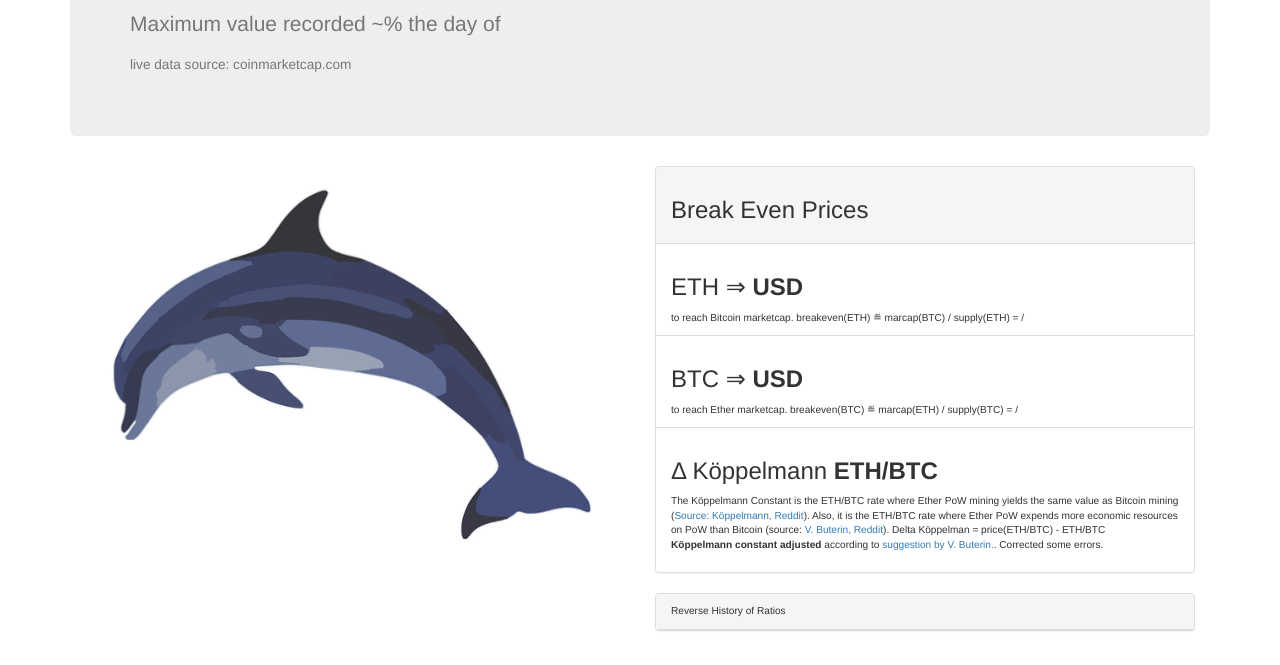
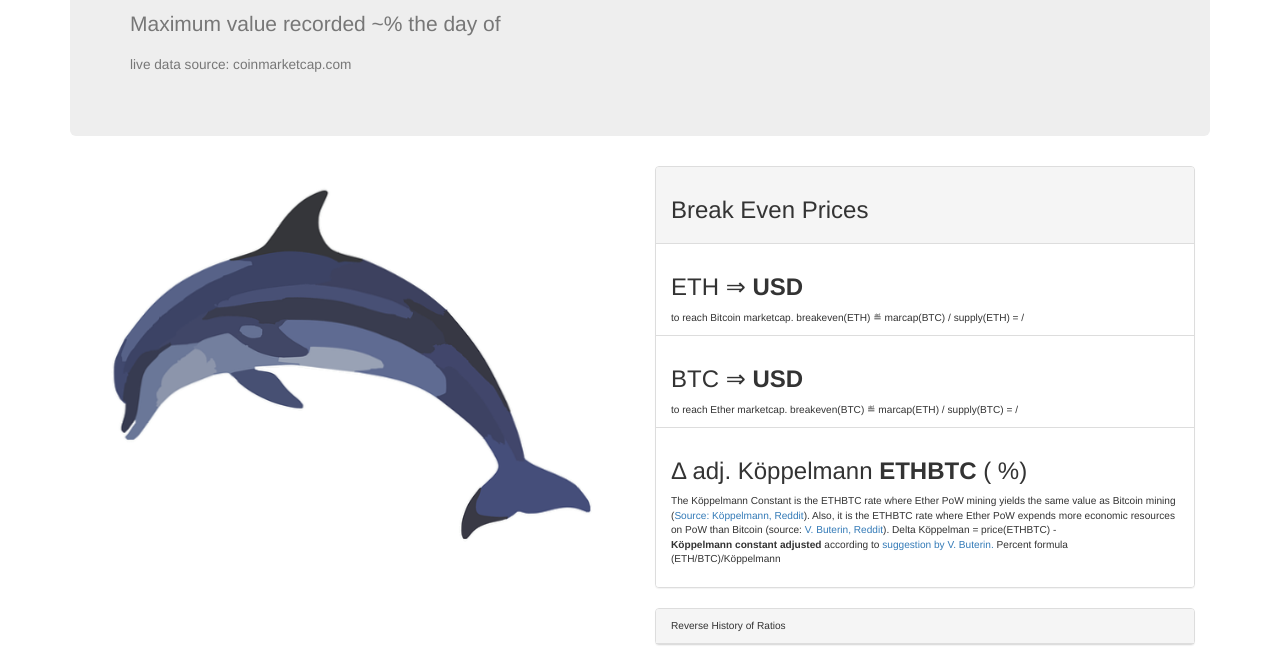
Before and after one commit to rolandkofler/flipper, a plain HTML site: page index.html in a window 1280 px wide. Shown: the part 399-1064 px from the top of the page. Drawn offline with nearby package versions, Linux system fonts and the light colour scheme; no server answers.

Commit message:
köppelpercentage

```diff
--- a/index.html
+++ b/index.html
@@ -62,10 +62,10 @@
 						 <li class="list-group-item "><h3>ETH <strong><span class="display_eth_price"></span> </strong> &#8658; <strong><span class="display_eth_breakevenprice"></span> USD</strong></h3> to reach Bitcoin marketcap. breakeven(ETH) ≝ marcap(BTC) / supply(ETH) = <span class="display_btc_marcap number"></span> / <span class="display_eth_supply number"></span></li>
 						 <li class="list-group-item "><h3>BTC <strong><span class="display_btc_price"></span> </strong> &#8658; <strong><span class="display_btc_breakevenprice"></span> USD</strong></h3> to reach Ether marketcap. breakeven(BTC) ≝ marcap(ETH) / supply(BTC) = <span class="display_eth_marcap number"></span> / <span class="display_btc_supply number"></span></li>
 						 <li class="list-group-item ">
-							 <h3>Δ Köppelmann <strong><span class="display_koeppel_diff_btc"></span> ETH/BTC</strong></h3>
-							 The Köppelmann Constant <strong><span class="display_koeppelmann"></span></strong> is the ETH/BTC rate where Ether PoW mining yields the same value as Bitcoin mining (<a href="https://www.reddit.com/r/ethtrader/comments/609xse/watch_out_for_ethbtc_price_0058333_above_that/df56k66/">Source: Köppelmann, Reddit</a>).
-							 Also, it is the ETH/BTC rate where Ether PoW expends more economic resources on PoW than Bitcoin (source: <a href="https://www.reddit.com/r/ethereum/comments/60428n/is_ethereum_about_to_overtake_bitcoin_in_terms_of/df43u6t/">V. Buterin, Reddit</a>). Delta Köppelman = price(ETH/BTC) - <span class="display_koeppelmann"> ETH/BTC</span>
-							 <p><strong>Köppelmann constant adjusted</strong> according to <a href="https://www.reddit.com/r/ethtrader/comments/685jqk/30_reached_this_is_gentlemen/dgw24cd/">suggestion by V. Buterin.</a>. Corrected some errors.</p>
+							 <h3>Δ adj. Köppelmann <strong><span class="display_koeppel_diff_btc"></span> ETHBTC</strong> (<span class="display_koeppel_diff_pc"></span> %)</h3>
+							 The Köppelmann Constant <strong><span class="display_koeppelmann"></span></strong> is the ETHBTC rate where Ether PoW mining yields the same value as Bitcoin mining (<a href="https://www.reddit.com/r/ethtrader/comments/609xse/watch_out_for_ethbtc_price_0058333_above_that/df56k66/">Source: Köppelmann, Reddit</a>).
+							 Also, it is the ETHBTC rate where Ether PoW expends more economic resources on PoW than Bitcoin (source: <a href="https://www.reddit.com/r/ethereum/comments/60428n/is_ethereum_about_to_overtake_bitcoin_in_terms_of/df43u6t/">V. Buterin, Reddit</a>). Delta Köppelman = price(ETHBTC) - <span class="display_koeppelmann"> </span>
+							 <p><strong>Köppelmann constant adjusted</strong> according to <a href="https://www.reddit.com/r/ethtrader/comments/685jqk/30_reached_this_is_gentlemen/dgw24cd/">suggestion by V. Buterin.</a> Percent formula (ETH/BTC)/Köppelmann</p>
 						 </li>
 					</ul>
       	</div>
@@ -110,7 +110,7 @@
 		statsRef.on('value', function (data){
 			stats = data.val();
 			$('.display_maximumRate').html(roundPc(stats.maximumRate));
-			$('.display_maximumRateTimestamp').html(moment.unix(stats.maximumRateTimestamp/1000).format("YYYY-MM-DD"));
+			$('.display_maximumRateTimestamp').html(moment.unix(stats.maximumRateTimestamp/1000).format("YYYY.MM.DD"));
 		});
 		dataRef.limitToLast(1).on('child_added', function(data) {
             console.log(data);  // process results here
@@ -133,7 +133,7 @@
 						$('.display_eth_breakevenprice').html(Math.round(stats.eth_breakevenprice));
 						$('.display_btc_breakevenprice').html(Math.round(stats.btc_breakevenprice));
 						$('.display_koeppel_diff_btc').html(round2(stats.koeppel_diff_btc));
-						$('.display_koeppel_diff_usd').html(round2(stats.koeppel_diff_usd));
+						$('.display_koeppel_diff_pc').html(roundPc(stats.ethbtc_price/KOEPPELMANN));
 						$('.display_koeppelmann').html(KOEPPELMANN);
 						$(document).prop('title', ethbtcpercent2+'% Flipper | Watchening Ethereum Flippening Happening');
 
```
